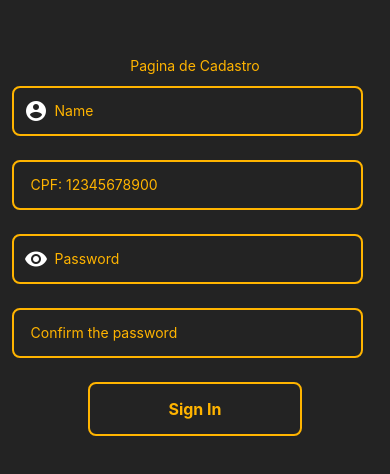
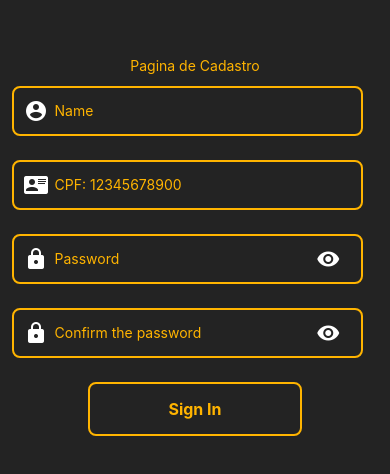
Before and after one commit to RaffeuL/Desafio-W3-FrontEnd, a React Native app: screen /SignUp in a window 390 px wide. Shown: the part 170-644 px from the top of the page. Built offline with nearby package versions, Linux system fonts and the light colour scheme.

Commit message:
Add icons

```diff
--- a/src/screens/SignUp/components/Input.js
+++ b/src/screens/SignUp/components/Input.js
@@ -2,8 +2,9 @@ import React, { useState } from "react";
 import { View, TextInput, StyleSheet, Text} from "react-native";
 import { MaterialCommunityIcons } from '@expo/vector-icons';
 
-export default function Input({ iconName, error, ...props }) {
-    const [visible, setVisible] = useState(false)
+export default function Input({ iconName, error, isHide = false, ...props }) {
+    const [isFocused, setIsFocused] = useState(false)
+    const [hide, setHide] = useState(isHide)
 
     return<>
         <View style={styles.field}>
@@ -12,8 +13,12 @@ export default function Input({ iconName, error, ...props }) {
                 style={styles.input}
                 autoCapitalize='none'
                 placeholderTextColor={'#FFB400'}
+                secureTextEntry={hide}
+                onFocus={() => {onFocus(); setIsFocused(true)}}
+                onBlur={() => {setIsFocused(false)}}
                 {...props}
             />
+            {iconName === 'lock' && <MaterialCommunityIcons name={hide ? 'eye' : 'eye-off'} size={24} color="white" onPress={() => setHide(!hide)}/>}
         </View>
         {error && <Text style={styles.errorText}>{error}</Text>}
     </>
@@ -34,7 +39,7 @@ const styles = StyleSheet.create({
     },
 
     input: {
-        width: '100%',
+        width: '80%',
         marginStart: '2%',
         color: '#FFB400'
     },
--- a/src/screens/SignUp/index.js
+++ b/src/screens/SignUp/index.js
@@ -68,9 +68,9 @@ export default function SignUp(){
         <View style={styles.screen}>
             <Text style={styles.text}>Pagina de Cadastro</Text>
             <Input placeholder={'Name'} iconName={'account-circle'} onChangeText={(text) => handleOnChange(text, 'name')} error={errors.name} onFocus={() => handleError(null, 'name')}/>
-            <Input placeholder={'CPF: 12345678900'} onChangeText={(text) => handleOnChange(text, 'cpf')}  keyboardType={'numeric'} maxLength={11} error={errors.cpf} onFocus={() => handleError(null, 'cpf')}/>
-            <Input placeholder={'Password'} iconName={'eye'} secureTextEntry onChangeText={(text) => handleOnChange(text, 'password')} error={errors.password} onFocus={() => handleError(null, 'password')}/>
-            <Input placeholder={'Confirm the password'} secureTextEntry onChangeText={(text) => handleOnChange(text, 'confirmPassword')} error={errors.confirmPassword} onFocus={() => handleError(null, 'confirmPassword')}/>
+            <Input placeholder={'CPF: 12345678900'} iconName={'card-account-details'} onChangeText={(text) => handleOnChange(text, 'cpf')}  keyboardType={'numeric'} maxLength={11} error={errors.cpf} onFocus={() => handleError(null, 'cpf')}/>
+            <Input placeholder={'Password'} iconName={'lock'} isHide={true} onChangeText={(text) => handleOnChange(text, 'password')} error={errors.password} onFocus={() => handleError(null, 'password')}/>
+            <Input placeholder={'Confirm the password'} iconName={'lock'} isHide={true} onChangeText={(text) => handleOnChange(text, 'confirmPassword')} error={errors.confirmPassword} onFocus={() => handleError(null, 'confirmPassword')}/>
             <Button label={'Sign In'} onPress={validate}></Button>
         </View>
     )
```
